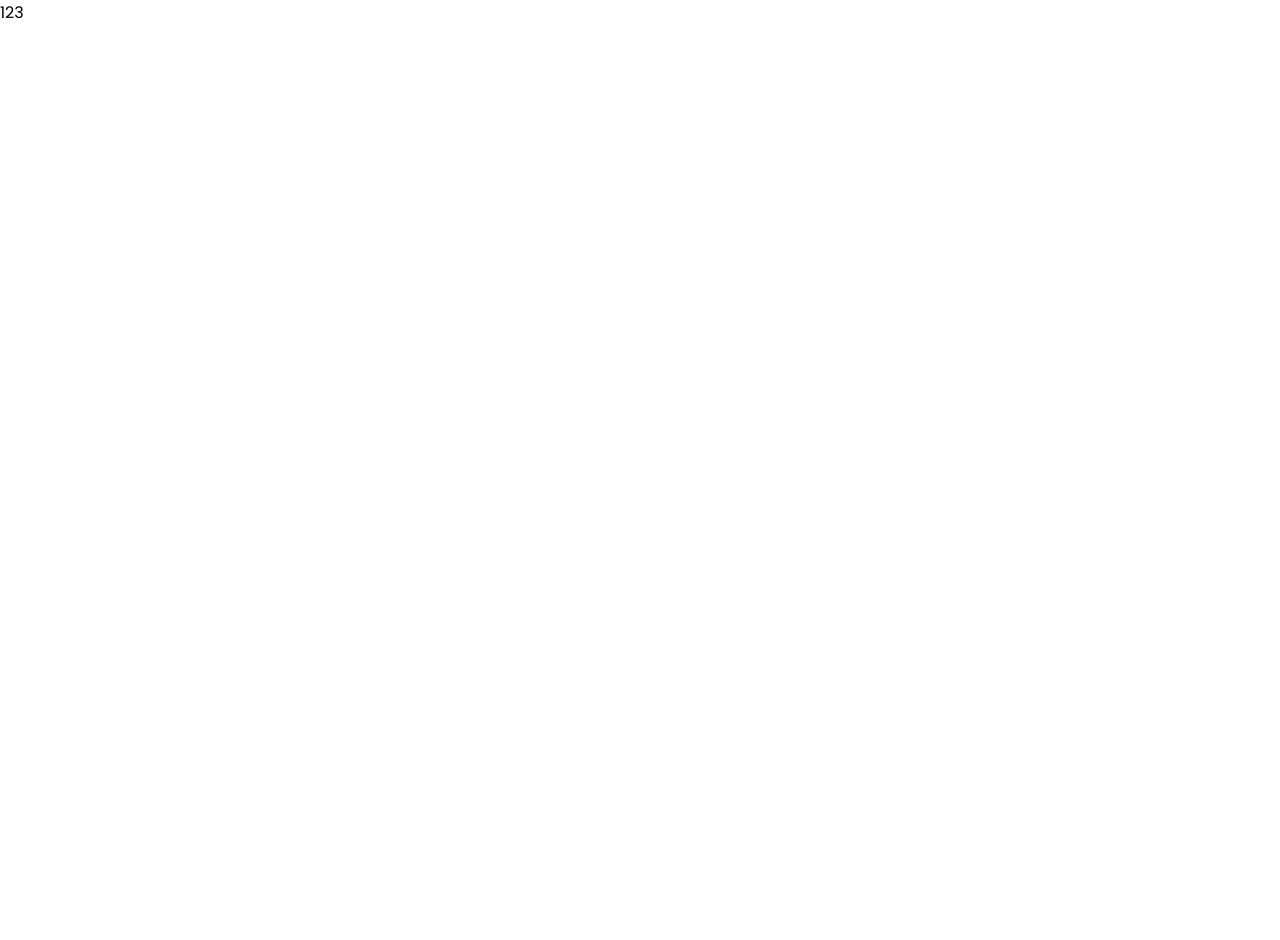
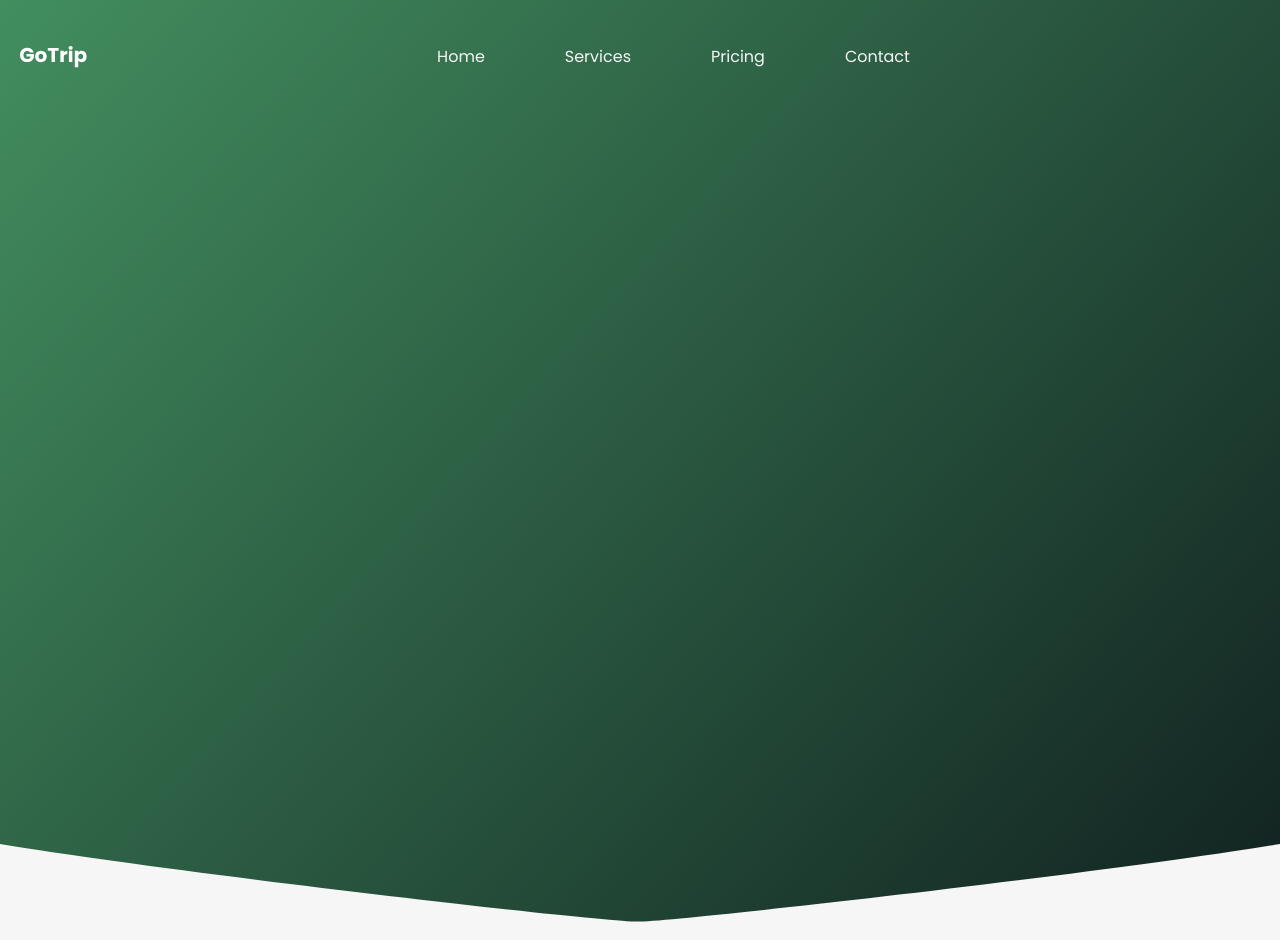
Before and after one commit to Prrkam/GoTrip, a plain HTML site: page index.html in a window 1280 px wide. Before the commit the page ends 800 px from the top, so only its background shows below. Drawn offline with Linux system fonts and the light colour scheme.

Commit message:
Add header structure and styles with logo and navigation links

```diff
--- a/css/main.css
+++ b/css/main.css
@@ -3,7 +3,79 @@
 /* Fonts */
 @import url('https://fonts.googleapis.com/css2?family=Poppins:ital,wght@0,100;0,200;0,300;0,400;0,500;0,600;0,700;0,800;0,900;1,100;1,200;1,300;1,400;1,500;1,600;1,700;1,800;1,900&display=swap');
 
+:root {
+    --white: #F6F6F6;
+    --black: #0F1F1C;
+    --container-width: 1270px;
+    --container-padding: 15px;
+    --light-black: rgba(15, 31, 28, 0.5);
+    --orange: linear-gradient(129.542deg, #FF7B4E 0%, #FF584E 100%), linear-gradient(#FFFFFF, #FFFFFF);
+}
 
 body {
     font-family: "Poppins", sans-serif;
+    background-color: var(--white);
+    color: var(--black);
 }
+
+a {
+    color: var(--white);
+}
+
+.none {
+    display: none !important;
+}
+
+.container {
+    max-width: var(--container-width);
+    padding: 0 var(--container-padding);
+    margin: 0 auto;
+}
+
+.container-right {
+    padding-left: calc((100% - var(--container-width)) / 2 + var(--container-padding));
+
+}
+
+/* Header */
+
+.header {
+    position: relative;
+    padding-top: 44px;
+    min-height: 940px;
+    background: linear-gradient(132.053deg, #428E5F 0%, #112120 100%), linear-gradient(#204434, #204434);
+}
+
+.header::after {
+    content: '';
+    position: absolute;
+    bottom: 0;
+    left: 0;
+    width: 100%;
+    height: 96px;
+    background-image: url(./../imgs/header-bottom.svg);
+    background-size: 100%;
+
+}
+
+.header__top {
+    margin-bottom: 86px;
+}
+
+.header__content {
+    max-width: 592px;
+}
+
+/* Nav */
+
+.header__nav {
+    display: flex;
+    justify-content: space-between;
+    align-items: center;
+}
+
+.header__list {
+    display: flex;
+    justify-content: space-between;
+    gap: 80px;
+}
--- a/index.html
+++ b/index.html
@@ -9,7 +9,41 @@
 </head>
 <body>
     <header class="header">
-        123
+        <div class="container">
+            <div class="header__top">
+                <nav class="header__nav">
+                    <img src="./imgs/logo.svg" alt="GoTrip" class="header__logo">
+                    <ul class="header__list">
+                        <li class="header__list-item">
+                            <a href="#" class="header__list-link">
+                                Home
+                            </a>
+                        </li>
+                        <li class="header__list-item">
+                            <a href="#" class="header__list-link">
+                                Services
+                            </a>
+                        </li>
+                        <li class="header__list-item">
+                            <a href="#" class="header__list-link">
+                                Pricing
+                            </a>
+                        </li>
+                        <li class="header__list-item">
+                            <a href="#" class="header__list-link">
+                                Contact
+                            </a>
+                        </li>
+                    </ul>
+                    <div class="header__login">
+
+                    </div>
+                </nav>
+            </div>
+            <div class="header__content">
+
+            </div>
+        </div>
     </header>
 </body>
 </html>
```
Also changed, not shown: imgs/header-bottom.svg (added).
